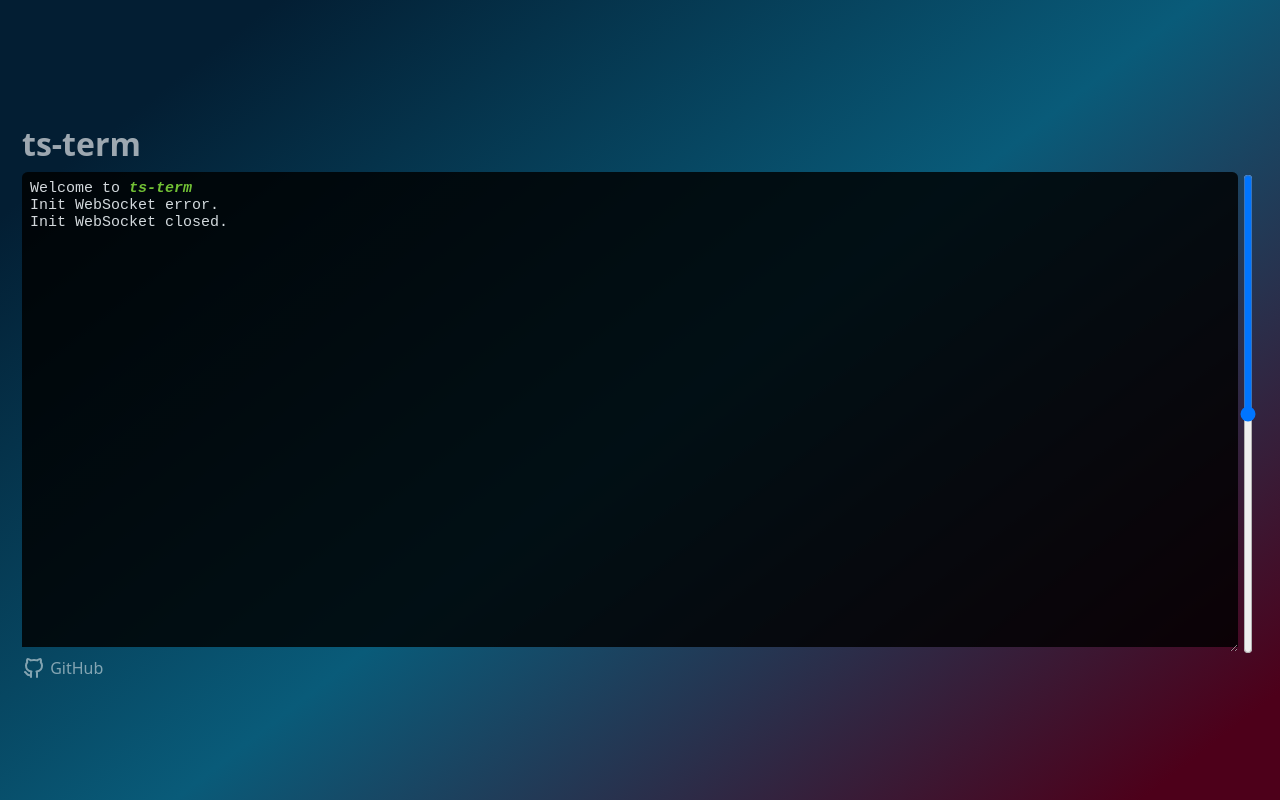
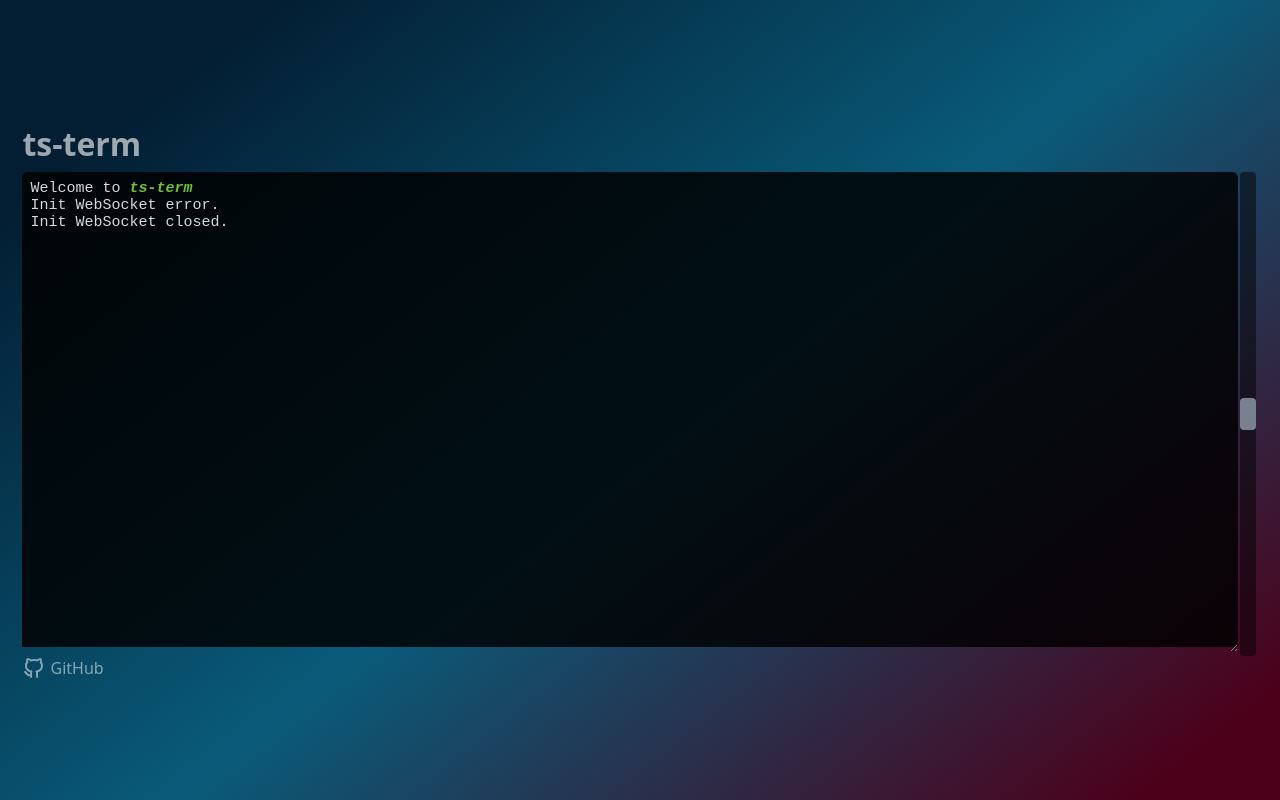
Before and after one commit to Sammy-T/ts-term, a website built with Vite: page web/index.html in a window 1280 px wide. Built offline with nearby package versions, Linux system fonts and the light colour scheme; no server answers; what @xterm/addon-web-links would draw is missing.

Commit message:
Style slider

```diff
--- a/web/index.html
+++ b/web/index.html
@@ -17,7 +17,7 @@
 
 		<section id="term-view">
 			<div id="xterm-container"></div>
-			<input class="vertical-slider" type="range" />
+			<input class="vertical" type="range" />
 		</section>
 
 		<footer>
--- a/web/src/style.css
+++ b/web/src/style.css
@@ -121,6 +121,43 @@ main {
 #term-view {
 	display: flex;
 	flex-direction: row;
+	--slider-thumb-height: 2rem;
+	--slider-thumb-width: 1rem;
+	--slider-thumb-radius: 0.25rem;
+	--slider-thumb-border: none;
+	--slider-thumb-color: oklch(from rgb(215, 240, 255) l c h / 0.5);
+
+	& input[type="range"] {
+		-webkit-appearance: none;
+		appearance: none;
+		/* cursor: pointer; */
+		outline: none;
+		margin: 0 0.1rem;
+
+		width: 1rem;
+		background-color: oklch(from black l c h / 0.5);
+		border: none;
+		border-radius: 0.25rem;
+	}
+
+	& input[type="range"]::-webkit-slider-thumb {
+		-webkit-appearance: none;
+		appearance: none;
+
+		height: var(--slider-thumb-height);
+		width: var(--slider-thumb-width);
+		border: var(--slider-thumb-border);
+		border-radius: var(--slider-thumb-radius);
+		background-color: var(--slider-thumb-color);
+	}
+
+	& input[type="range"]::-moz-range-thumb {
+		height: var(--slider-thumb-height);
+		width: var(--slider-thumb-width);
+		border: var(--slider-thumb-border);
+		border-radius: var(--slider-thumb-radius);
+		background-color: var(--slider-thumb-color);
+	}
 }
 
 #xterm-container {
@@ -146,7 +183,7 @@ main {
 	}
 }
 
-.vertical-slider {
+.vertical {
 	writing-mode: vertical-rl;
 	direction: ltr;
 }
```
